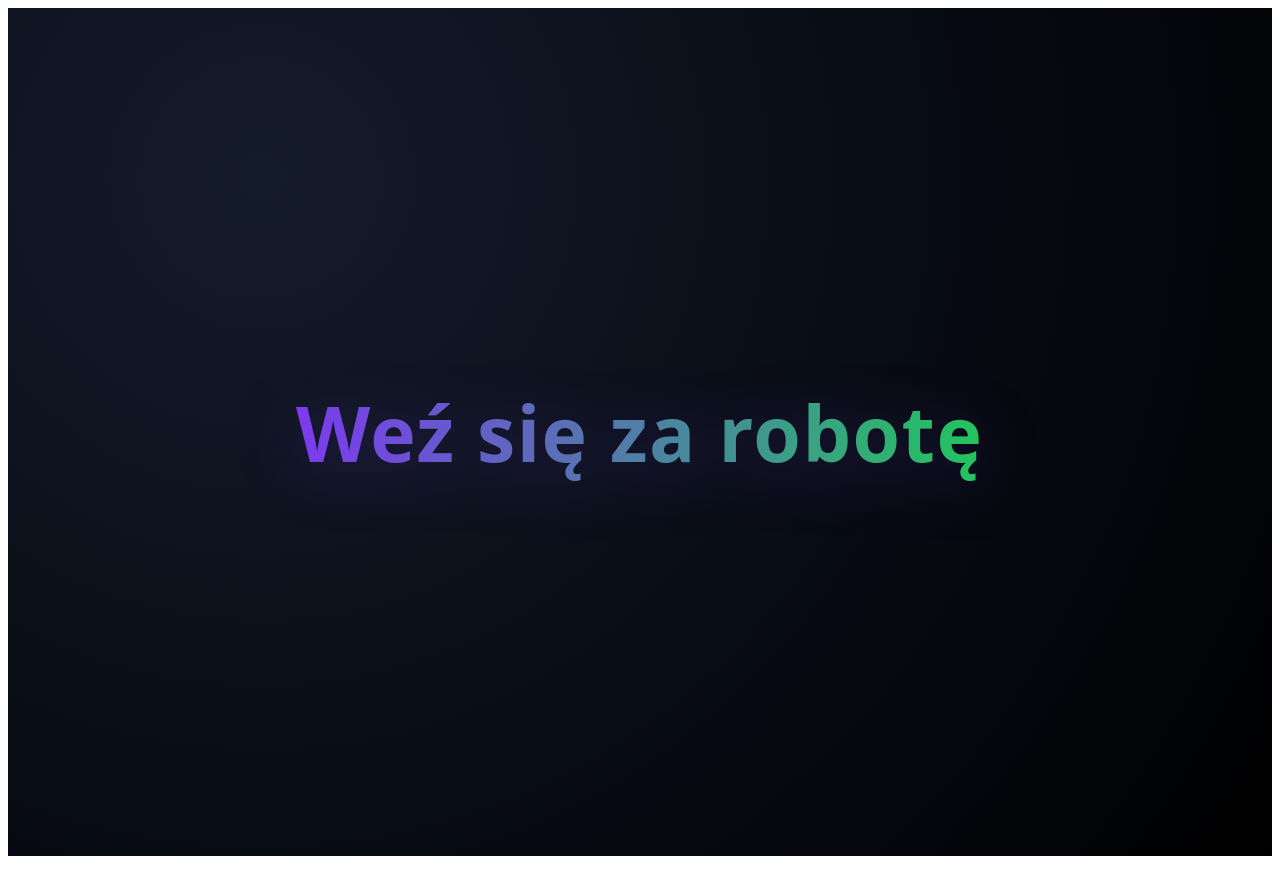
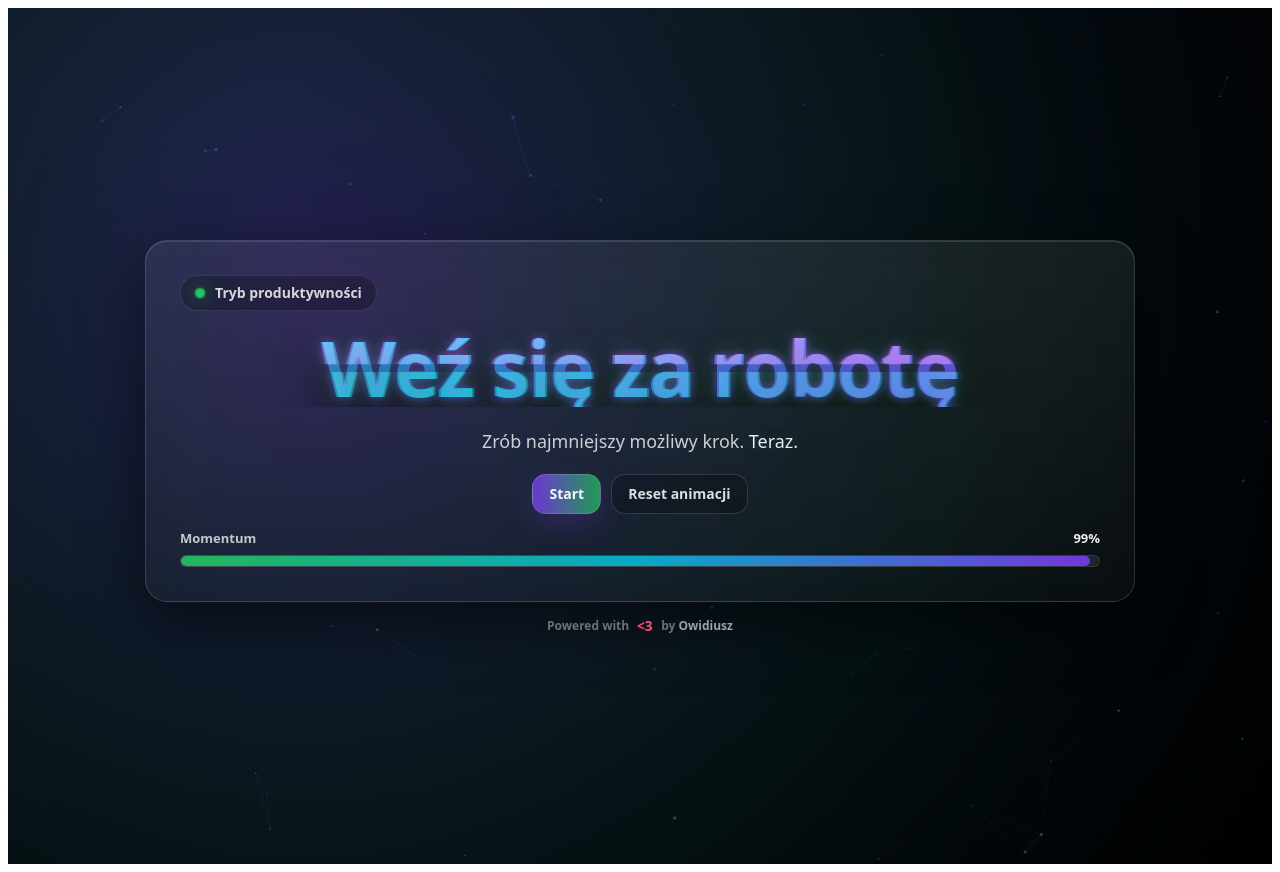
Before and after one commit to OwidiuszZielinski/ai-auction-builder-frontend, a Vue app: page / in a window 1280 px wide. Before the commit this address had no page. Built offline with nearby package versions, Linux system fonts and the light colour scheme.

Commit message:
Implement particle animation in App.vue
Added particle animation effect to canvas with resizing and drawing logic.

```diff
--- a/src/App.vue
+++ b/src/App.vue
@@ -1,63 +1,454 @@
 <script setup>
+import { onMounted, onBeforeUnmount, ref } from "vue";
+
+const canvasRef = ref(null);
+
+let rafId = 0;
+let particles = [];
+let w = 0;
+let h = 0;
+let t = 0;
+
+function rand(min, max) {
+  return Math.random() * (max - min) + min;
+}
+
+function resize() {
+  const c = canvasRef.value;
+  if (!c) return;
+
+  const dpr = Math.min(window.devicePixelRatio || 1, 2);
+  w = c.clientWidth;
+  h = c.clientHeight;
+
+  c.width = Math.floor(w * dpr);
+  c.height = Math.floor(h * dpr);
+
+  const ctx = c.getContext("2d");
+  ctx.setTransform(dpr, 0, 0, dpr, 0, 0);
+
+  // zainicjuj cząstki na nowo przy zmianie rozmiaru
+  const count = Math.floor((w * h) / 18000);
+  particles = Array.from({ length: count }, () => ({
+    x: rand(0, w),
+    y: rand(0, h),
+    vx: rand(-0.25, 0.25),
+    vy: rand(-0.35, 0.35),
+    r: rand(0.6, 1.8),
+    a: rand(0.08, 0.35),
+    hue: rand(170, 280),
+  }));
+}
+
+function draw() {
+  const c = canvasRef.value;
+  if (!c) return;
+  const ctx = c.getContext("2d");
+
+  t += 0.016;
+
+  // fade tła
+  ctx.clearRect(0, 0, w, h);
+
+  // miękki „mgielny” glow
+  const grd = ctx.createRadialGradient(w * 0.25, h * 0.35, 10, w * 0.25, h * 0.35, Math.max(w, h));
+  grd.addColorStop(0, "rgba(124,58,237,0.18)");
+  grd.addColorStop(0.5, "rgba(34,197,94,0.06)");
+  grd.addColorStop(1, "rgba(0,0,0,0)");
+  ctx.fillStyle = grd;
+  ctx.fillRect(0, 0, w, h);
+
+  // cząstki + połączenia
+  for (let i = 0; i < particles.length; i++) {
+    const p = particles[i];
+
+    p.x += p.vx;
+    p.y += p.vy;
+
+    // odbijanie od krawędzi
+    if (p.x < -20) p.x = w + 20;
+    if (p.x > w + 20) p.x = -20;
+    if (p.y < -20) p.y = h + 20;
+    if (p.y > h + 20) p.y = -20;
+
+    // migotanie alpha
+    const twinkle = 0.08 * Math.sin(t * rand(1.5, 3.0) + i);
+    const alpha = Math.max(0.02, Math.min(0.55, p.a + twinkle));
+
+    // punkt
+    ctx.beginPath();
+    ctx.fillStyle = `hsla(${p.hue}, 95%, 70%, ${alpha})`;
+    ctx.arc(p.x, p.y, p.r, 0, Math.PI * 2);
+    ctx.fill();
+
+    // połączenia (subtelne)
+    for (let j = i + 1; j < particles.length; j++) {
+      const q = particles[j];
+      const dx = p.x - q.x;
+      const dy = p.y - q.y;
+      const dist = Math.hypot(dx, dy);
+      if (dist < 120) {
+        const a2 = (1 - dist / 120) * 0.10;
+        ctx.strokeStyle = `hsla(${(p.hue + q.hue) / 2}, 95%, 70%, ${a2})`;
+        ctx.lineWidth = 1;
+        ctx.beginPath();
+        ctx.moveTo(p.x, p.y);
+        ctx.lineTo(q.x, q.y);
+        ctx.stroke();
+      }
+    }
+  }
+
+  rafId = requestAnimationFrame(draw);
+}
+
+onMounted(() => {
+  resize();
+  window.addEventListener("resize", resize);
+  rafId = requestAnimationFrame(draw);
+});
+
+onBeforeUnmount(() => {
+  window.removeEventListener("resize", resize);
+  cancelAnimationFrame(rafId);
+});
 </script>
 
 <template>
-  <div class="wrap">
-    <h1 class="animated-text">Weź się za robotę</h1>
+  <div class="scene">
+    <canvas ref="canvasRef" class="fx" aria-hidden="true"></canvas>
+
+    <div class="content">
+      <!-- „szyba” / glass -->
+      <div class="panel">
+        <div class="badge">
+          <span class="dot"></span>
+          Tryb produktywności
+        </div>
+
+        <!-- Neon + glitch + typewriter -->
+        <h1 class="headline" aria-label="Weź się za robotę">
+          <span class="glitch" data-text="Weź się za robotę">Weź się za robotę</span>
+        </h1>
+
+        <p class="sub">
+          Zrób najmniejszy możliwy krok. <span class="hint">Teraz.</span>
+        </p>
+
+        <div class="actions">
+          <button class="btn primary" @click="() => window.scrollTo({ top: 0, behavior: 'smooth' })">
+            Start
+          </button>
+          <button class="btn ghost" @click="() => location.reload()">
+            Reset animacji
+          </button>
+        </div>
+
+        <div class="meter">
+          <div class="meter-label">
+            <span>Momentum</span>
+            <span class="value">99%</span>
+          </div>
+          <div class="bar">
+            <div class="fill"></div>
+          </div>
+        </div>
+      </div>
+
+      <div class="foot">
+    Powered with <span class="heart" aria-hidden="true">&lt;3</span> by <span class="sig">Owidiusz</span>
+    </div>
+    </div>
   </div>
 </template>
 
 <style scoped>
-.wrap {
+/* --- tło / layout --- */
+.scene {
+  position: relative;
   min-height: 100vh;
+  overflow: hidden;
+  background: radial-gradient(circle at 20% 20%, #121a2e, #050610 60%, #000);
   display: grid;
   place-items: center;
-  padding: 24px;
-  background: radial-gradient(circle at 20% 20%, #141b2b, #070a12 60%, #000);
+  padding: 28px;
 }
 
-.animated-text {
+.fx {
+  position: absolute;
+  inset: 0;
+  width: 100%;
+  height: 100%;
+  filter: saturate(1.15) contrast(1.05);
+  opacity: 0.95;
+}
+
+/* --- content --- */
+.content {
+  position: relative;
+  z-index: 2;
+  width: min(920px, 100%);
+  display: grid;
+  gap: 18px;
+  place-items: center;
+}
+
+.panel {
+  width: 100%;
+  padding: clamp(18px, 3.2vw, 34px);
+  border-radius: 22px;
+  background: linear-gradient(180deg, rgba(255,255,255,0.08), rgba(255,255,255,0.03));
+  border: 1px solid rgba(255,255,255,0.14);
+  box-shadow:
+    0 20px 60px rgba(0,0,0,0.55),
+    inset 0 1px 0 rgba(255,255,255,0.12);
+  backdrop-filter: blur(12px);
+  -webkit-backdrop-filter: blur(12px);
+}
+
+/* badge */
+.badge {
+  display: inline-flex;
+  align-items: center;
+  gap: 10px;
+  font: 600 14px/1 system-ui, -apple-system, Segoe UI, Roboto, Arial, sans-serif;
+  color: rgba(255,255,255,0.82);
+  padding: 10px 14px;
+  border-radius: 999px;
+  background: rgba(0,0,0,0.25);
+  border: 1px solid rgba(255,255,255,0.10);
+}
+
+.dot {
+  width: 10px;
+  height: 10px;
+  border-radius: 50%;
+  background: radial-gradient(circle, #22c55e, #16a34a);
+  box-shadow: 0 0 18px rgba(34,197,94,0.65);
+  animation: dotPulse 1.2s ease-in-out infinite;
+}
+
+@keyframes dotPulse {
+  0%,100% { transform: scale(1); filter: brightness(1); }
+  50% { transform: scale(1.25); filter: brightness(1.3); }
+}
+
+/* --- headline: neon + typewriter + glitch --- */
+.headline {
+  margin: 18px 0 10px;
+  text-align: center;
   font-family: system-ui, -apple-system, Segoe UI, Roboto, Arial, sans-serif;
   font-weight: 900;
-  letter-spacing: 0.02em;
-  text-align: center;
+  letter-spacing: -0.02em;
+  font-size: clamp(34px, 6vw, 86px);
+  line-height: 1.02;
+}
 
-  /* responsywny rozmiar */
-  font-size: clamp(32px, 6vw, 84px);
+/* typewriter mask */
+.glitch {
+  position: relative;
+  display: inline-block;
+  color: transparent;
+  background: linear-gradient(90deg, #7c3aed, #22c55e, #06b6d4, #7c3aed);
+  background-size: 260% 100%;
+  -webkit-background-clip: text;
+  background-clip: text;
 
-  /* gradientowy tekst */
-  background: linear-gradient(90deg, #7c3aed, #22c55e, #06b6d4, #7c3aed);
-  background-size: 300% 100%;
+  /* neon glow */
+  text-shadow:
+    0 0 10px rgba(124,58,237,0.45),
+    0 0 22px rgba(34,197,94,0.22),
+    0 18px 48px rgba(0,0,0,0.65);
+
+  /* animacje: gradient + typewriter */
+  animation:
+    gradientMove 2.6s linear infinite,
+    typeReveal 1.8s steps(18, end) 0.15s forwards,
+    caretBlink 0.75s step-end infinite;
+  overflow: hidden;
+  white-space: nowrap;
+  border-right: 3px solid rgba(255,255,255,0.85);
+  width: 0; /* start dla typewriter */
+}
+
+/* pseudo-elementy do glitch */
+.glitch::before,
+.glitch::after {
+  content: attr(data-text);
+  position: absolute;
+  inset: 0;
   -webkit-background-clip: text;
   background-clip: text;
   color: transparent;
-
-  /* animacje */
-  animation:
-    gradientMove 2.5s linear infinite,
-    pulse 1.2s ease-in-out infinite,
-    tinyShake 3.5s ease-in-out infinite;
-  filter: drop-shadow(0 10px 30px rgba(124, 58, 237, 0.25));
+  background: inherit;
+  opacity: 0.85;
+  pointer-events: none;
+  mix-blend-mode: screen;
 }
 
-/* przesuwający się gradient */
+.glitch::before {
+  transform: translate(-2px, 0);
+  filter: hue-rotate(35deg);
+  animation: glitchTop 2.6s infinite;
+  clip-path: inset(0 0 55% 0);
+}
+
+.glitch::after {
+  transform: translate(2px, 0);
+  filter: hue-rotate(-35deg);
+  animation: glitchBot 3.1s infinite;
+  clip-path: inset(55% 0 0 0);
+}
+
 @keyframes gradientMove {
   0%   { background-position: 0% 50%; }
   100% { background-position: 100% 50%; }
 }
 
-/* delikatne pompowanie */
-@keyframes pulse {
-  0%, 100% { transform: scale(1); }
-  50%      { transform: scale(1.04); }
+@keyframes typeReveal {
+  from { width: 0; }
+  to   { width: 100%; }
 }
 
-/* mikro-shake co jakiś czas */
-@keyframes tinyShake {
-  0%, 88%, 100% { transform: translateX(0) scale(1); }
-  90% { transform: translateX(-2px) scale(1.01); }
-  92% { transform: translateX(2px)  scale(1.01); }
-  94% { transform: translateX(-2px) scale(1.01); }
-  96% { transform: translateX(2px)  scale(1.01); }
+@keyframes caretBlink {
+  50% { border-right-color: transparent; }
 }
+
+@keyframes glitchTop {
+  0%, 82%, 100% { transform: translate(-2px, 0); }
+  84% { transform: translate(-6px, -1px) skewX(-10deg); }
+  86% { transform: translate(2px, 1px) skewX(8deg); }
+  88% { transform: translate(-4px, 0) skewX(-6deg); }
+}
+
+@keyframes glitchBot {
+  0%, 78%, 100% { transform: translate(2px, 0); }
+  80% { transform: translate(6px, 1px) skewX(10deg); }
+  82% { transform: translate(-2px, -1px) skewX(-8deg); }
+  84% { transform: translate(4px, 0) skewX(6deg); }
+}
+
+/* --- podtytuł --- */
+.sub {
+  margin: 0;
+  text-align: center;
+  color: rgba(255,255,255,0.78);
+  font: 500 clamp(14px, 1.4vw, 18px)/1.6 system-ui, -apple-system, Segoe UI, Roboto, Arial, sans-serif;
+}
+
+.hint {
+  color: rgba(255,255,255,0.92);
+  text-shadow: 0 0 14px rgba(6,182,212,0.25);
+}
+
+/* --- przyciski --- */
+.actions {
+  margin-top: 18px;
+  display: flex;
+  gap: 10px;
+  justify-content: center;
+  flex-wrap: wrap;
+}
+
+.btn {
+  border: 1px solid rgba(255,255,255,0.14);
+  border-radius: 14px;
+  padding: 12px 16px;
+  font: 700 14px/1 system-ui, -apple-system, Segoe UI, Roboto, Arial, sans-serif;
+  cursor: pointer;
+  transition: transform 0.12s ease, filter 0.12s ease, background 0.12s ease;
+  user-select: none;
+}
+
+.btn:active { transform: translateY(1px) scale(0.99); }
+
+.primary {
+  color: rgba(255,255,255,0.95);
+  background: linear-gradient(90deg, rgba(124,58,237,0.85), rgba(34,197,94,0.75));
+  box-shadow: 0 10px 30px rgba(124,58,237,0.22);
+}
+
+.primary:hover { filter: brightness(1.12); }
+
+.ghost {
+  color: rgba(255,255,255,0.85);
+  background: rgba(0,0,0,0.22);
+}
+
+.ghost:hover { filter: brightness(1.12); }
+
+/* --- „momentum bar” --- */
+.meter {
+  margin-top: 18px;
+  display: grid;
+  gap: 10px;
+}
+
+.meter-label {
+  display: flex;
+  justify-content: space-between;
+  color: rgba(255,255,255,0.75);
+  font: 600 13px/1 system-ui, -apple-system, Segoe UI, Roboto, Arial, sans-serif;
+}
+
+.value {
+  color: rgba(255,255,255,0.92);
+}
+
+.bar {
+  height: 10px;
+  border-radius: 999px;
+  background: rgba(255,255,255,0.08);
+  border: 1px solid rgba(255,255,255,0.10);
+  overflow: hidden;
+}
+
+.fill {
+  height: 100%;
+  width: 0%;
+  border-radius: 999px;
+  background: linear-gradient(90deg, rgba(34,197,94,0.9), rgba(6,182,212,0.9), rgba(124,58,237,0.9));
+  animation: fillUp 1.8s ease forwards;
+  box-shadow: 0 0 18px rgba(34,197,94,0.22);
+}
+
+@keyframes fillUp {
+  to { width: 99%; }
+}
+
+/* stopka */
+.foot {
+  color: rgba(255,255,255,0.55);
+  font: 600 12px/1 system-ui, -apple-system, Segoe UI, Roboto, Arial, sans-serif;
+  text-align: center;
+}
+
+.kbd {
+  display: inline-block;
+  padding: 3px 8px;
+  border-radius: 8px;
+  background: rgba(255,255,255,0.06);
+  border: 1px solid rgba(255,255,255,0.10);
+  color: rgba(255,255,255,0.70);
+  margin: 0 2px;
+}
+  .heart {
+  display: inline-block;
+  margin: 0 6px;
+  color: rgba(255, 90, 120, 0.95);
+  text-shadow: 0 0 14px rgba(255, 90, 120, 0.35);
+  animation: heartBeat 1.1s ease-in-out infinite;
+}
+
+.sig {
+  color: rgba(255,255,255,0.82);
+  text-shadow: 0 0 14px rgba(6, 182, 212, 0.18);
+}
+
+@keyframes heartBeat {
+  0%, 100% { transform: scale(1); }
+  45% { transform: scale(1.18); }
+  70% { transform: scale(1.05); }
+}
+
 </style>
```
